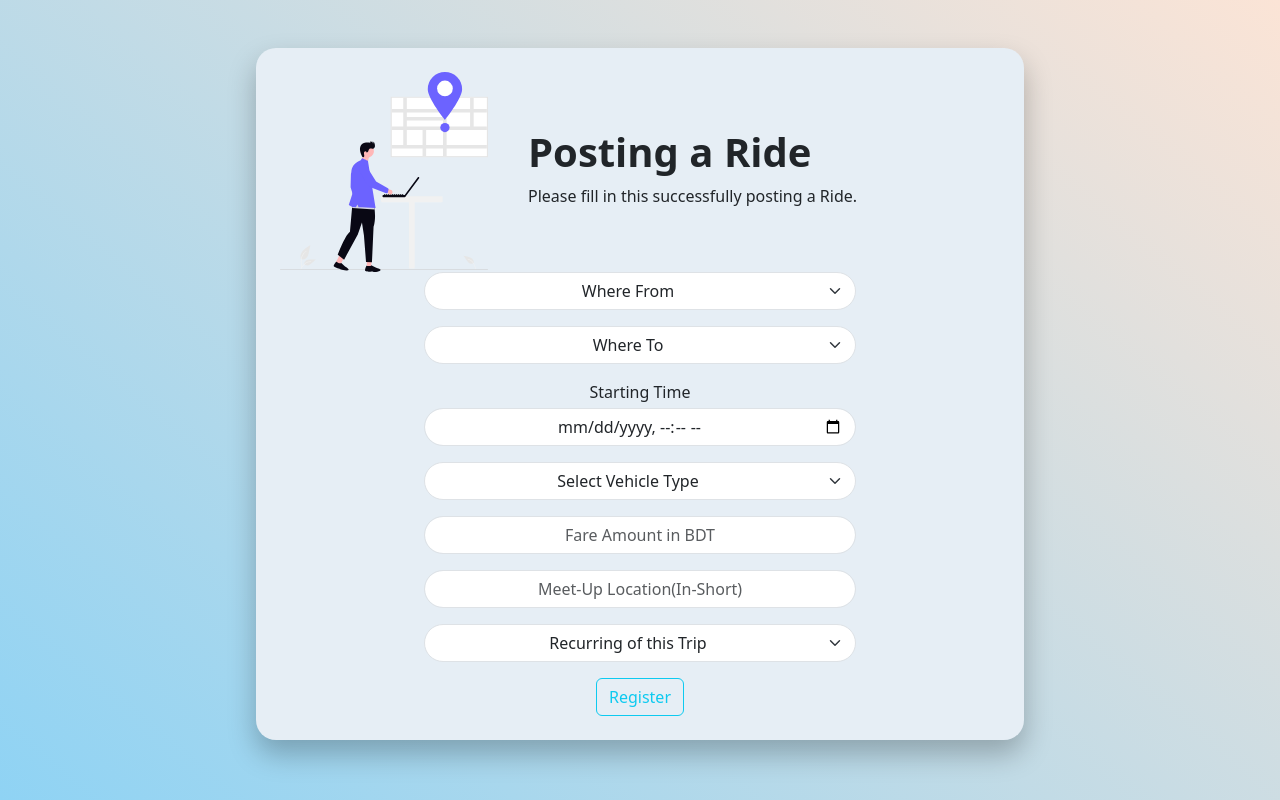
After one commit to amrakib/Cholo_Ride-Sharing-App, a PHP site: page /post_trip.php in a window 1280 px wide. The commit adds this page. Run offline with PHP 8.4, Linux system fonts and the light colour scheme.

Commit message:
post trip form
applied the toggle logic in vehicle type selection

```diff
--- /dev/null
+++ b/frontend/css/post_trip.css
@@ -0,0 +1,30 @@
+body {
+  background-image: linear-gradient(220deg, #fbe4d6 0%, #8fd3f4);
+  background-attachment: fixed;
+}
+
+.form-container {
+  background-color: rgb(230, 238, 245);
+  box-shadow: 0 14px 28px rgba(0, 0, 0, 0.25);
+  border-radius: 15px;
+  width: 60%;
+}
+
+.field {
+  margin: auto;
+  width: 60%;
+}
+.selection-field {
+  border-radius: 30px;
+  /* width: 60%; */
+}
+.container-fluid {
+  border-radius: 20px;
+}
+.hidden {
+  display: none;
+}
+.svg {
+  height: 10px;
+  width: auto;
+}
--- a/frontend/landing_page.php
+++ b/frontend/landing_page.php
@@ -74,11 +74,12 @@
 
             <div class="row mt-5">
               <div class="col-3 text-center">
-
+              <a href="post_trip.php">
               <button type="button" class="btn btn-light btn-lg border-dark">
             <i class="fa-solid fa-plus"></i>
               Post Trip
             </button>
+            </a>
             </div>
             <div class="col-3 text-center">
             <button type="button" class="btn btn-light btn-lg border-dark">
--- /dev/null
+++ b/frontend/post_trip.php
@@ -0,0 +1,171 @@
+<!DOCTYPE html>
+<html>
+  <head>
+    <title>Cholo-Posting Trip</title>
+    <link
+      rel="stylesheet"
+      href="https://cdnjs.cloudflare.com/ajax/libs/font-awesome/6.7.2/css/all.min.css"
+      integrity="sha512-Evv84Mr4kqVGRNSgIGL/F/aIDqQb7xQ2vcrdIwxfjThSH8CSR7PBEakCr51Ck+w+/U6swU2Im1vVX0SVk9ABhg=="
+      crossorigin="anonymous"
+      referrerpolicy="no-referrer"
+    />
+
+    <link rel="preconnect" href="https://fonts.googleapis.com" />
+    <link rel="preconnect" href="https://fonts.gstatic.com" crossorigin />
+    <link
+      href="https://fonts.googleapis.com/css2?family=Montserrat:ital,wght@0,100..900;1,100..900&family=Ubuntu:ital,wght@0,300;0,400;0,500;0,700;1,300;1,400;1,500;1,700&display=swap"
+      rel="stylesheet"
+    />
+    <link
+      href="https://cdn.jsdelivr.net/npm/bootstrap@5.3.5/dist/css/bootstrap.min.css"
+      rel="stylesheet"
+      integrity="sha384-SgOJa3DmI69IUzQ2PVdRZhwQ+dy64/BUtbMJw1MZ8t5HZApcHrRKUc4W0kG879m7"
+      crossorigin="anonymous"
+    />
+
+    <link rel="stylesheet" href="css/post_trip.css" />
+  </head>
+  <body>
+
+    <div class="container-fluid  mt-5 form-container p-4 ">
+      <div class="row d-flex justify-content-center align-items-center">
+        <div class="col-4">
+    <img src="svg_for_posting_trip.svg" alt="posting trip svg" height="200px"/>
+    </div>
+    <div class="col-8 ">
+      <h1 class=" mt-3 fw-bold">Posting a Ride</h1>
+      <p class="mb-4 ">
+        Please fill in this successfully posting a Ride.
+      </p>
+      </div>
+      </div>
+      <form method="post" action="">
+        <!-- From Where -->
+
+        <div class=" field ">
+          <select class="form-select text-center selection-field" aria-label="Default select example" name="from_location">
+            <option selected>Where From</option>
+            <option value="1">Mohammadpur</option>
+            <option value="2">Dhanmondi</option>
+            <option value="3">Banasree</option>
+          </select>
+        </div>
+
+        <!-- To Where -->
+        <div class=" field mt-3 ">
+          <select class="form-select text-center selection-field" aria-label="Default select example" name="towhere">
+            <option selected>Where To</option>
+            <option value="1">Mohammadpur</option>
+            <option value="2">Dhanmondi</option>
+            <option value="3">Banasree</option>
+          </select>
+        </div>
+
+        <!-- Time -->
+        <div class=" field text-center mt-3 ">
+          <label for="starting time">Starting Time</label>
+          <input
+            type="datetime-local"
+            class="form-control mt-1 text-center selection-field"
+            id="floatingInput"
+            placeholder="Time"
+            name="time"
+            placeholder="Starting Time"
+          />
+        </div>
+
+         <!-- Vehicle Type Selection -->
+    <div class="mt-3 mb-3 field">
+      <select class="form-select selection-field text-center" id="vehicleType" onchange="toggleInputs()">
+        <option value="">Select Vehicle Type</option>
+        <option value="private">Private</option>
+        <option value="public">Public</option>
+      </select>
+    </div>
+
+    <!-- Private Vehicle Inputs -->
+    <div id="privateInputs" class="hidden field text-center">
+      <div class="mb-3 ">
+        <label for="carModel" class="form-label text-center">Car Model</label>
+        <input type="text" class="form-control selection-field text-center" id="carModel" placeholder="Enter Car Model">
+      </div>
+      <div class="mb-3 ">
+        <label for="licensePlate" class="form-label text-center">License Plate</label>
+        <input type="text" class="form-control selection-field text-center"  id="licensePlate" placeholder="Enter License Plate Number">
+      </div>
+    </div>
+
+    <!-- Public Vehicle Inputs -->
+    <div id="publicInputs" class="hidden text-center">
+
+    <div class=" field mt-3 text-center">
+      <label for="public vehicle form-label">Select Vehicle</label>
+          <select class="form-select text-center selection-field mb-3" aria-label="Default select example" name="vehicle">
+
+            <option value="1">Bus</option>
+            <option value="2">CNG</option>
+            <option value="3">UBER</option>
+          </select>
+        </div>
+      <div class=" field mb-3">
+
+        <input type="number" class="form-control selection-field text-center" id="routeName" placeholder="Maxium Capacity" name="capacity">
+      </div>
+    </div>
+
+    <!-- fare -->
+    <div class=" field mb-3 text-center">
+
+        <input type="text" class="form-control selection-field text-center"  placeholder="Fare Amount in BDT" name="fare">
+      </div>
+
+      <!-- Meet up location -->
+      <div class=" field mb-3 text-center">
+
+        <input type="text" class="form-control selection-field text-center"  placeholder="Meet-Up Location(In-Short)" name="Meet_up_location">
+      </div>
+
+      <!-- repeatition  -->
+      <div class=" field mb-3 text-center">
+
+        <select class="form-select text-center selection-field mb-3" aria-label="Default select example" name="Recurring_Trip">
+          <option selected >Recurring of this Trip</option>
+            <option value="1">NO</option>
+            <option value="2">YES</option>
+          </select>
+      </div>
+
+    <!-- Submit button -->
+         <div class="d-flex flex-row justify-content-center mt-3">
+         <Register type="button" class="btn btn-outline-info ">Register</button>
+        </div>
+
+      </form>
+    </div>
+    <script
+      src="https://cdn.jsdelivr.net/npm/bootstrap@5.3.3/dist/js/bootstrap.bundle.min.js"
+      integrity="sha384-YvpcrYf0tY3lHB60NNkmXc5s9fDVZLESaAA55NDzOxhy9GkcIdslK1eN7N6jIeHz"
+      crossorigin="anonymous"
+    ></script>
+    <!-- JavaScript to handle form toggle -->
+<script>
+  function toggleInputs() {
+    var type = document.getElementById('vehicleType').value;
+    var privateInputs = document.getElementById('privateInputs');
+    var publicInputs = document.getElementById('publicInputs');
+
+    if (type === 'private') {
+      privateInputs.classList.remove('hidden');
+      publicInputs.classList.add('hidden');
+    } else if (type === 'public') {
+      publicInputs.classList.remove('hidden');
+      privateInputs.classList.add('hidden');
+    } else {
+      // Hide all if no selection
+      privateInputs.classList.add('hidden');
+      publicInputs.classList.add('hidden');
+    }
+  }
+</script>
+  </body>
+</html>
```
Also changed, not shown: frontend/svg_for_posting_trip.svg (added).
